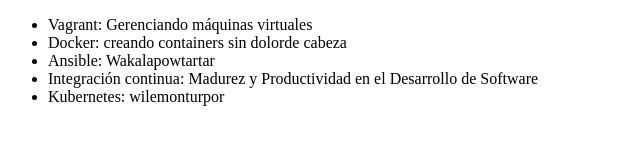
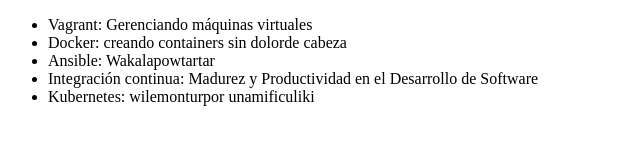
Before and after one commit to GusFunes/background-generator, a plain HTML site: page index.html in a window 1280 px wide. Shown: the whole page, without its empty margins (0-640 px from the left). Drawn offline with Linux system fonts and the light colour scheme.

Commit message:
Changing text

```diff
--- a/index.html
+++ b/index.html
@@ -12,7 +12,7 @@
         <li> Docker: creando containers sin dolorde cabeza </li>
         <li> Ansible: Wakalapowtartar </li>
         <li> Integración continua: Madurez y Productividad en el Desarrollo de Software</li>
-        <li>Kubernetes: wilemonturpor</li>
+        <li>Kubernetes: wilemonturpor unamificuliki</li>
     </ul>
 </body>
 
```
